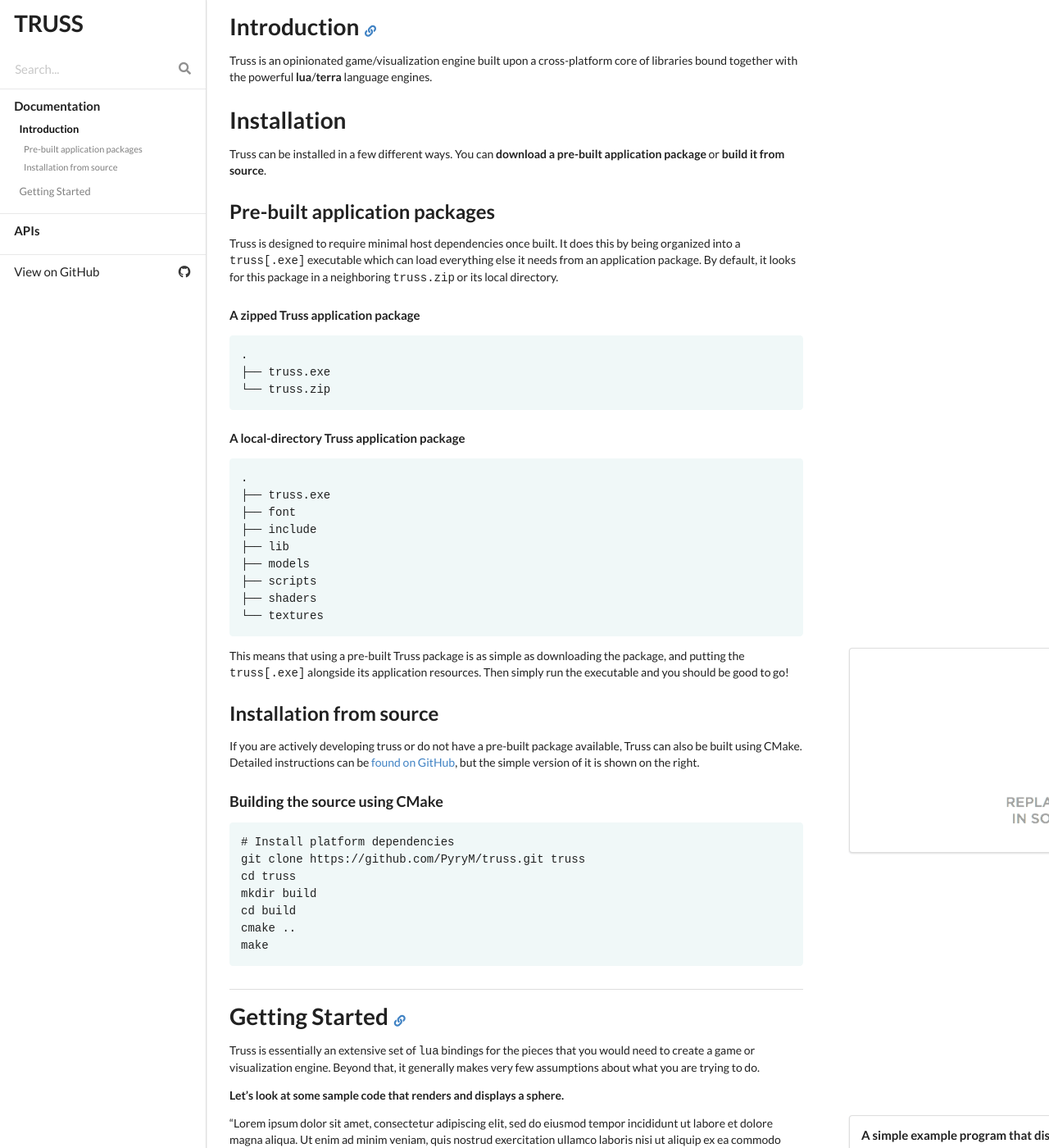
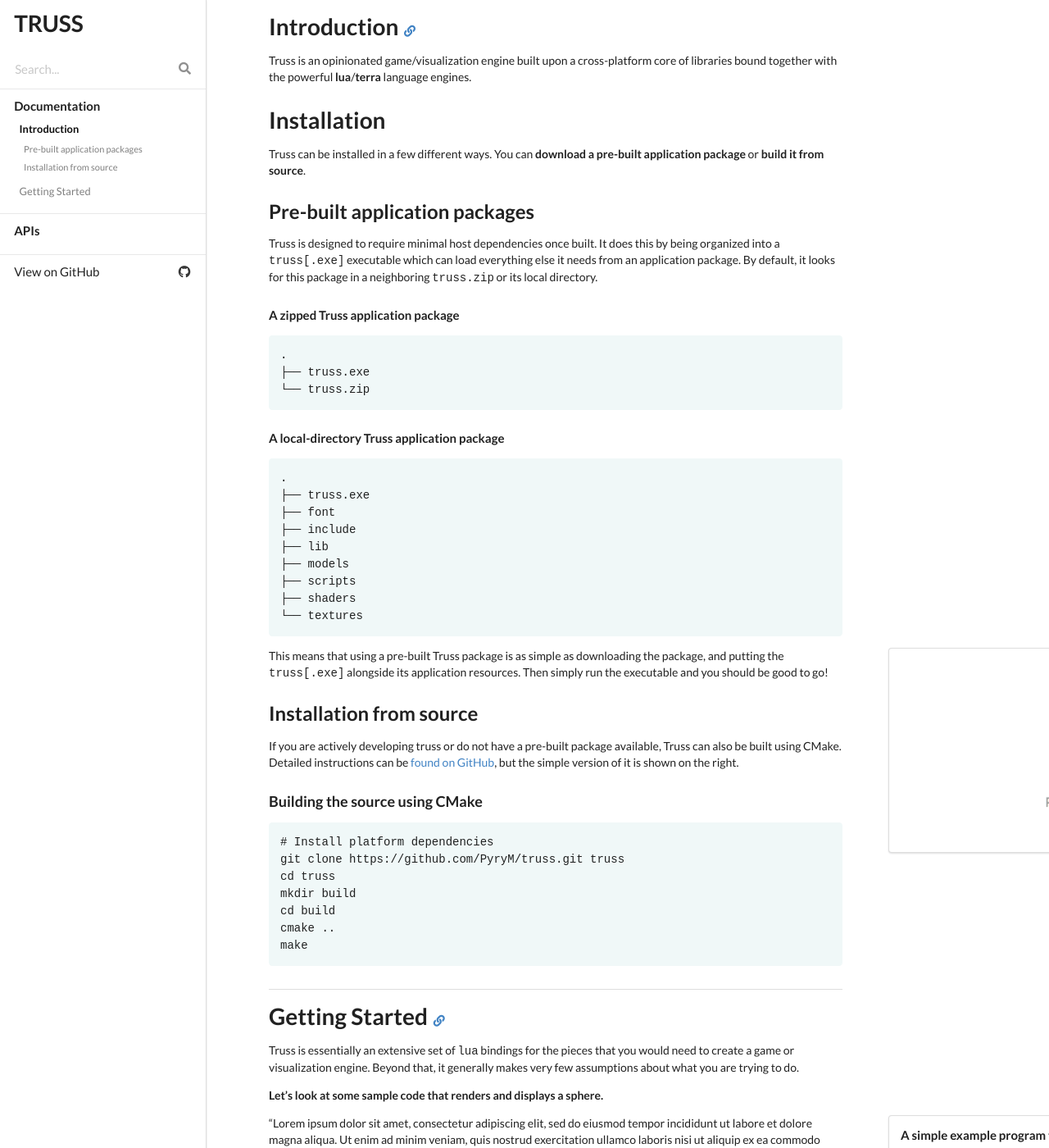
Before and after one commit to PyryM/truss, a Jekyll site: the page built from docs/index.html, in a window 1280 px wide and 1400 px high. Shown: the whole window at 82% size. Built offline with Jekyll 4.4.1, drawn with Linux system fonts in a browser that asks for light colours; nearby versions of some CDN libraries; some of the changed text lies outside the part shown.

Commit message:
Fixups to layout.

```diff
--- a/docs/_layouts/default.html
+++ b/docs/_layouts/default.html
@@ -18,10 +18,10 @@
   </head>
   <body>
     <div class="ui grid">
-      <div class="ui column" style="width: 20rem;">
+      <div class="ui column" style="flex: 0 0 20rem;">
         {% include sidebar.html %}
       </div>
-      <div class="ui column">
+      <div class="ui column" style="flex: 1;">
         <div class="ui text container" id="main">
           {{ content }}
         </div>
--- a/docs/css/style.scss
+++ b/docs/css/style.scss
@@ -32,5 +32,9 @@
   margin-left: 0.5em;
 }
 
+#main {
+  margin-left: 3em !important;
+}
+
 @import 'monaki';
 @import 'borland';
```
